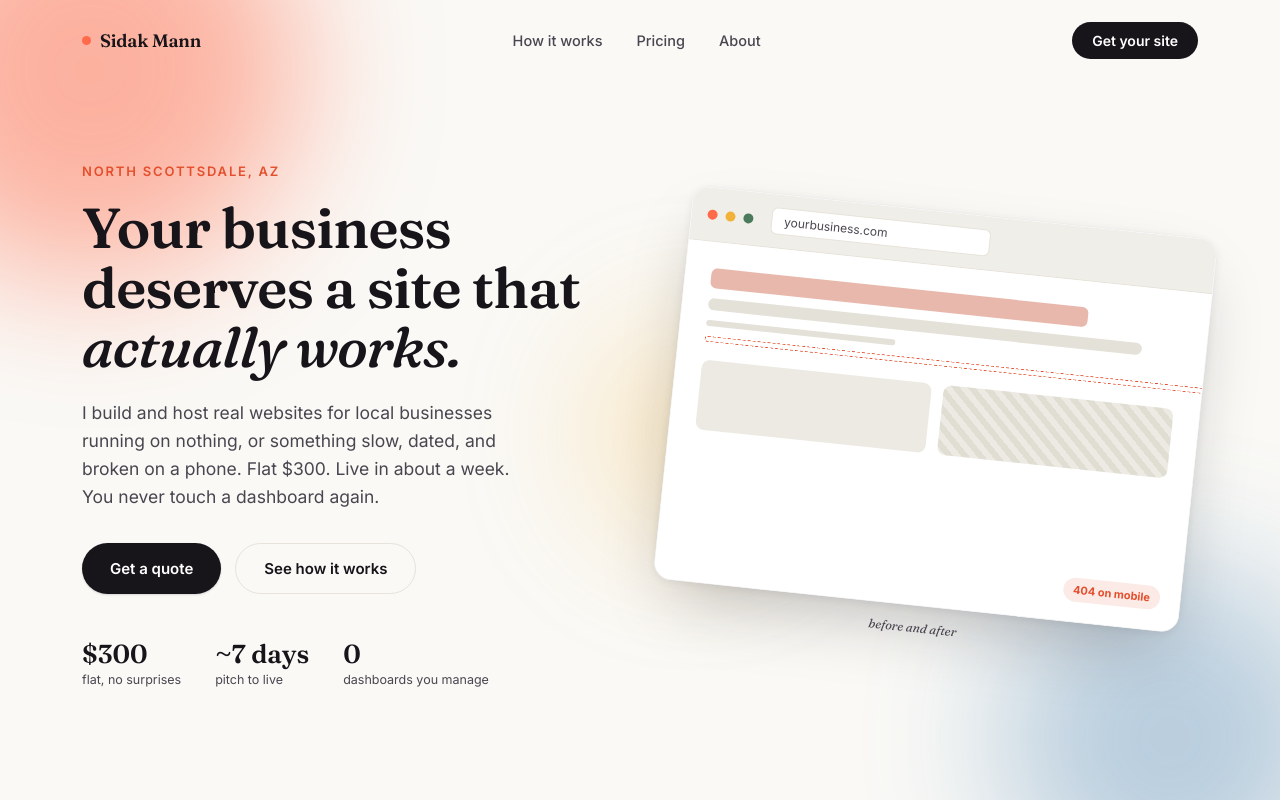
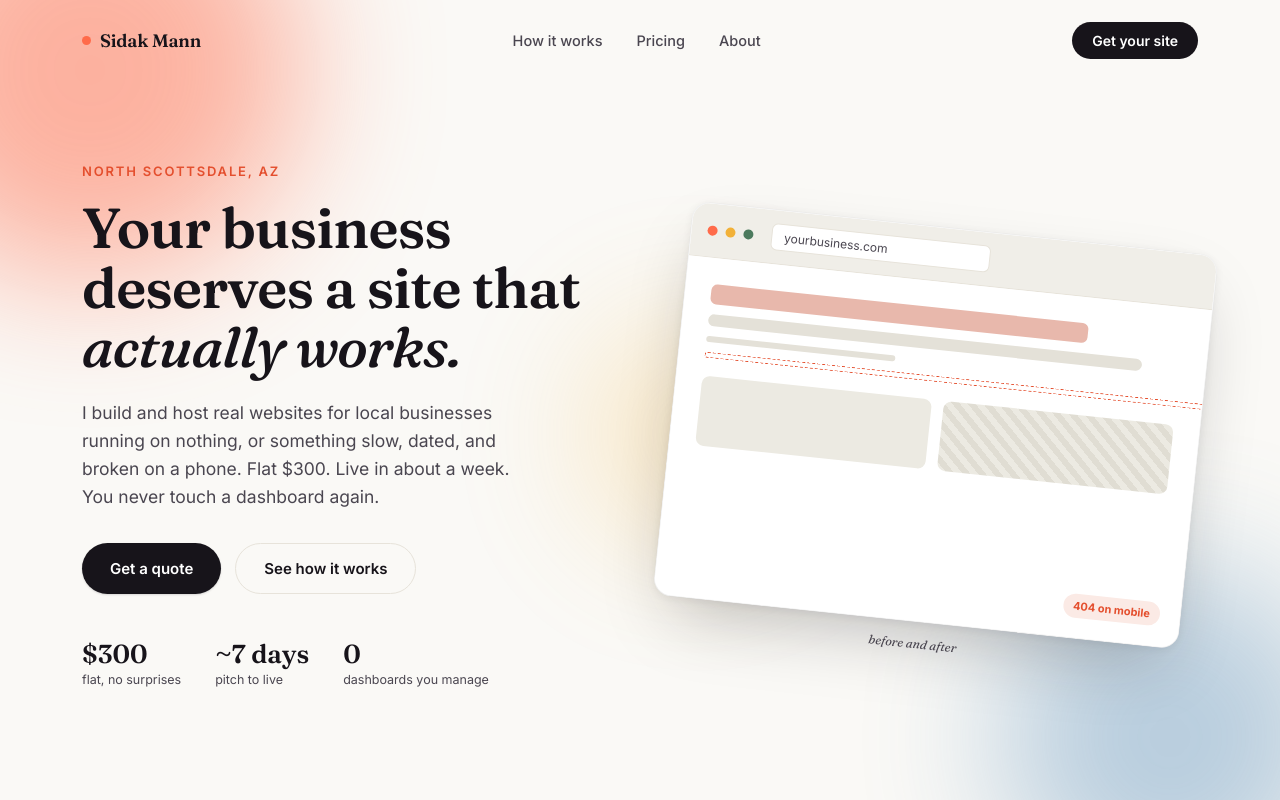
Before and after one commit to sidakmannwebsitedesign/sidakmannwebsitedesign.github.io, a React (Vite) app: page / in a window 1280 px wide. Shown: the top 800 px of the page. Built offline with nearby package versions, Linux system fonts and the light colour scheme.

Commit message:
Update Hero.jsx

```diff
--- a/src/components/Hero.jsx
+++ b/src/components/Hero.jsx
@@ -6,10 +6,10 @@ export default function Hero() {
   const sectionRef = useRef(null);
   const { scrollY } = useScroll();
 
-  const brokenOpacity = useTransform(scrollY, [0, 150, 320], [1, 1, 0]);
-  const fixedOpacity = useTransform(scrollY, [150, 320, 550], [0, 1, 1]);
-  const tilt = useTransform(scrollY, [0, 320], [6, 0]);
-  const lift = useTransform(scrollY, [0, 320], [0, -18]);
+  const brokenOpacity = useTransform(scrollY, [0, 60, 160], [1, 1, 0]);
+  const fixedOpacity = useTransform(scrollY, [60, 160, 280], [0, 1, 1]);
+  const tilt = useTransform(scrollY, [0, 160], [6, 0]);
+  const lift = useTransform(scrollY, [0, 160], [0, -18]);
 
   return (
     <section id="top" className="hero" ref={sectionRef}>
@@ -46,7 +46,7 @@ export default function Hero() {
 
         <motion.div
           className="hero__visual"
-          style={{ rotate: tilt, y: lift }}
+          style={{ rotate: tilt, y: lift, marginTop: 32 }}
           initial={{ opacity: 0, scale: 0.94 }}
           animate={{ opacity: 1, scale: 1 }}
           transition={{ duration: 0.9, ease: [0.16, 1, 0.3, 1], delay: 0.3 }}
```
